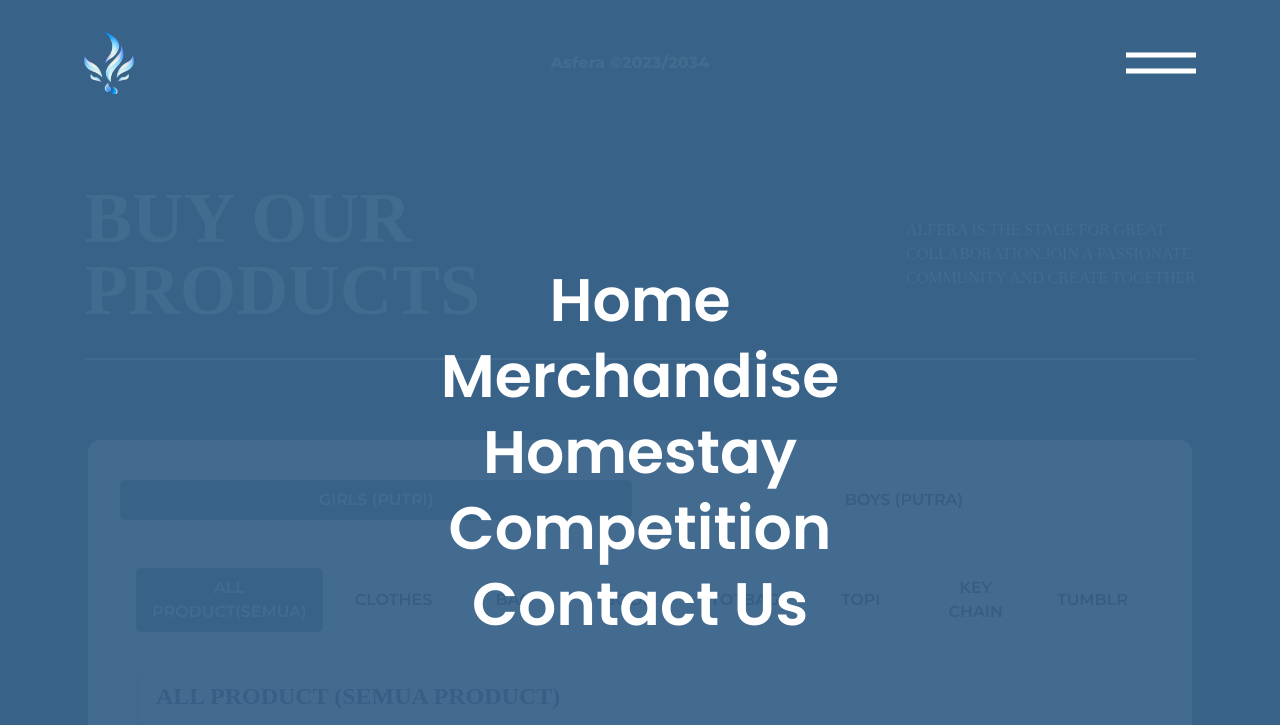
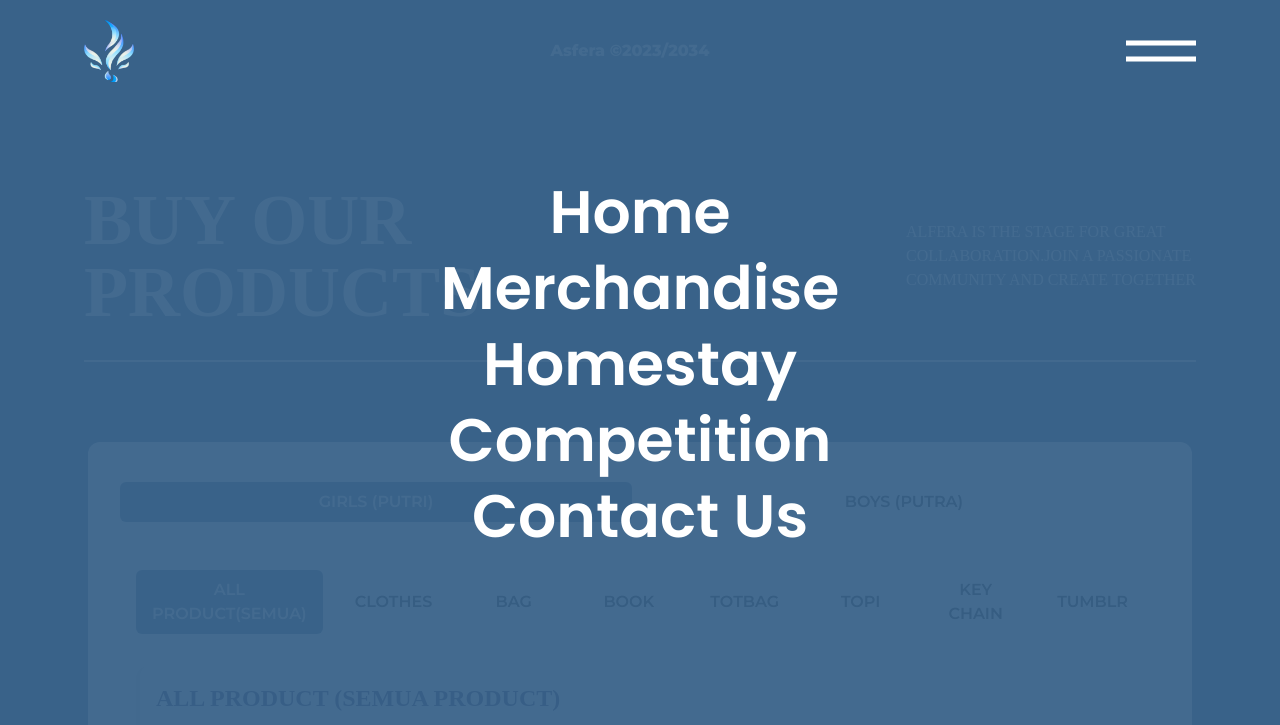
Before and after one commit to dickyel/frontend-syfest, a website: page src/merchandise.html in a window 1280 px wide. Both pictures are taken after a click on the button 1161 px from the left and 62 px from the top of the page. Shown: the top 725 px of the page. Drawn offline with nearby package versions, Linux system fonts and the light colour scheme; a web font is replaced by a local one.

Commit message:
perubahan merchandise

```diff
--- a/src/merchandise.html
+++ b/src/merchandise.html
@@ -22,7 +22,8 @@
 </head>
 <body class="font-[Montserrat] bg-[#39638A]">
     <!-- navbar -->
-    <nav class="flex flex-row max-w-6xl mx-auto justify-between items-center py-8 px-5 mb-8 overflow-hidden"  data-aos="zoom-in" data-aos-duration="1000"   data-aos-delay="50">
+    <header class="fixed top-0 left-0 right-0 bg-[#39638A] z-50">
+        <nav class="  flex flex-row max-w-6xl mx-auto justify-between items-center py-5 px-5  overflow-hidden" data-aos="zoom-in" data-aos-duration="1000"   data-aos-delay="50">
             <a href="index.html">
                 <img src="assets/images/logo.png" alt="" width="50px">
             </a>
@@ -37,16 +38,19 @@
 
             </button>
 
+
+
         </nav>
+    </header>
 
     <!-- modal pop up  -->
     <div class="modal opacity-0 pointer-events-none fixed w-full h-full top-0 left-0 flex items-center justify-center z-[999] overflow-hidden">
         <div class="modal-overlay absolute w-full h-full bg-[#39638A] opacity-95"></div>
 
-        <div class="modal-container fixed w-full h-full z-50 overflow-y-auto items-center">
+        <div class="modal-container fixed w-full h-full overflow-y-auto items-center">
 
             <!-- navbar -->
-            <nav class="flex flex-row max-w-6xl mx-auto justify-between items-center py-8 px-5 mb-8">
+            <nav class="flex flex-row max-w-6xl mx-auto justify-between items-center py-5 px-5">
                 <a href="index.html">
                     <img src="assets/images/logo.png" alt="" width="50px">
                 </a>
@@ -63,10 +67,10 @@
             </nav>
 
             <!-- menu -->
-            <div class="modal-content justify-center mx-auto h-auto text-center py-8 flex flex-col items-center ">
+            <div class="modal-content justify-center mx-auto h-auto text-center py-4 flex flex-col items-center ">
 
             <!-- navigasi -->
-            <div class=" items-center pb-2 py-20">
+            <div class=" items-center pb-2 py-16">
                 <ul class="flex flex-col gap-y-4">
                     <li>
                         <a href="index.html" class="md:text-6xl text-4xl text-white font-semibold font-['Poppins'] ">Home</a>
@@ -92,7 +96,7 @@
     </div>
 
     <!-- merchandise -->
-    <section class="merchandise max-w-6xl mx-auto py-6 px-5 overflow-hidden">
+    <section class="merchandise max-w-6xl mx-auto py-6 px-5 overflow-hidden mt-40">
         <div class="header-merchandise flex flex-col md:flex-row gap-x-2 md:items-center justify-between" data-aos="fade-up" data-aos-duration="2000">
             <div class="flex flex-row">
                 <div class="flex flex-col">
```
Also changed, not shown: src/competition.html (+6 -2 lines). Lines whose indentation alone changed are shown as unchanged.
